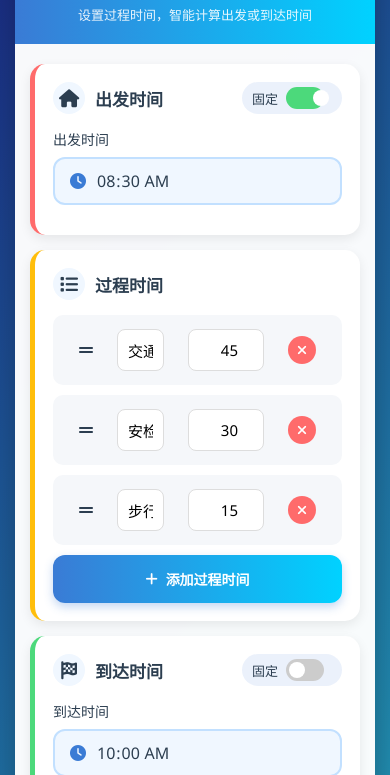
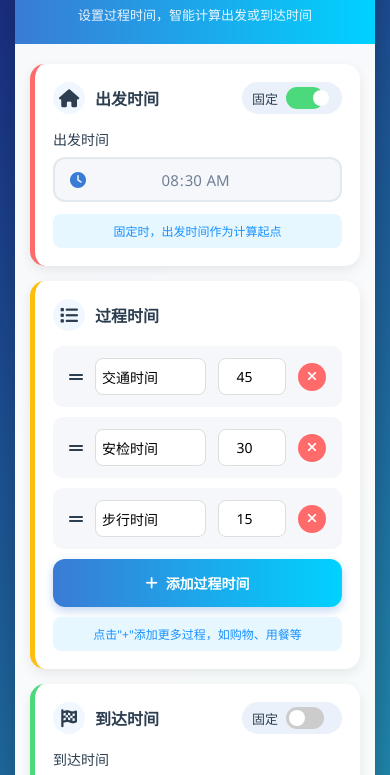
Before and after one commit to HeaDeJiuHea/travel-time-calculator, a plain HTML site: page index.html in a window 390 px wide. Shown: the part 69-844 px from the top of the page. Drawn offline with Linux system fonts and the light colour scheme.

Commit message:
index.html
V6

```diff
--- a/index.html
+++ b/index.html
@@ -11,6 +11,7 @@
             padding: 0;
             box-sizing: border-box;
             font-family: 'Segoe UI', 'PingFang SC', 'Microsoft YaHei', sans-serif;
+            -webkit-tap-highlight-color: transparent;
         }
 
         body {
@@ -134,6 +135,11 @@
             height: 48px;
         }
 
+        .time-input.disabled {
+            background: #f5f7fa;
+            border-color: #e2e8f0;
+        }
+
         .time-input i {
             color: #3a7bd5;
             font-size: 16px;
@@ -149,6 +155,12 @@
             font-weight: 500;
             color: #2c3e50;
             outline: none;
+            width: 100%;
+            text-align: center;
+        }
+
+        .time-input.disabled input {
+            color: #718096;
         }
 
         .lock-toggle {
@@ -240,31 +252,36 @@
             border-radius: 10px;
             margin-bottom: 10px;
             transition: all 0.3s ease;
+            position: relative;
         }
 
         .process-handle {
             cursor: move;
-            padding: 0 12px;
+            padding: 0 8px;
             color: #2c3e50;
             font-size: 16px;
+            min-width: 30px;
+            display: flex;
+            justify-content: center;
         }
 
         .process-name {
             flex: 1;
-            padding: 0 12px;
+            min-width: 0;
+            padding: 0 8px;
         }
 
         .process-name input {
             width: 100%;
-            padding: 10px;
+            padding: 10px 8px;
             border: 1px solid #ddd;
             border-radius: 8px;
             font-size: 15px;
         }
 
         .process-duration {
-            width: 100px;
-            padding: 0 12px;
+            width: 90px;
+            padding: 0 8px;
         }
 
         .process-duration input {
@@ -272,12 +289,13 @@
             padding: 10px;
             border: 1px solid #ddd;
             border-radius: 8px;
-            text-align: right;
+            text-align: center;
             font-size: 15px;
         }
 
         .process-actions {
-            padding: 0 12px;
+            padding: 0 8px;
+            min-width: 40px;
         }
 
         .delete-process {
@@ -364,6 +382,7 @@
             font-weight: 700;
             color: #3a7bd5;
             margin: 8px 0;
+            text-align: center;
         }
 
         .timeline-duration {
@@ -374,6 +393,8 @@
             background: rgba(58, 123, 213, 0.1);
             border-radius: 15px;
             display: inline-block;
+            text-align: center;
+            width: 100%;
         }
 
         .footer {
@@ -387,20 +408,38 @@
         }
 
         /* 移动端优化 */
-        @media (max-width: 380px) {
+        @media (max-width: 480px) {
             .process-item {
-                flex-wrap: wrap;
+                padding: 12px 10px;
             }
 
-            .process-name, .process-duration {
-                width: 100%;
-                padding: 8px 0;
+            .process-handle {
+                padding: 0 6px;
+                min-width: 24px;
+            }
+
+            .process-name {
+                padding: 0 6px;
+            }
+
+            .process-name input {
+                padding: 8px 6px;
+                font-size: 14px;
+            }
+
+            .process-duration {
+                width: 80px;
+                padding: 0 6px;
+            }
+
+            .process-duration input {
+                padding: 8px;
+                font-size: 14px;
             }
 
             .process-actions {
-                position: absolute;
-                right: 10px;
-                top: 10px;
+                padding: 0 6px;
+                min-width: 36px;
             }
 
             .timeline-item {
@@ -414,11 +453,32 @@
             .timeline-icon {
                 left: 10px;
             }
+
+            .card-header h2 {
+                font-size: 16px;
+            }
+
+            .time-input {
+                height: 45px;
+            }
+
+            .time-input input {
+                font-size: 15px;
+            }
+        }
+
+        @media (max-width: 380px) {
+            .process-name input {
+                min-width: 80px;
+            }
+
+            .process-duration {
+                width: 70px;
+            }
         }
 
         /* 触摸优化 */
         input, button {
-            -webkit-tap-highlight-color: transparent;
             touch-action: manipulation;
         }
 
@@ -426,17 +486,40 @@
             cursor: pointer;
         }
 
-        input[type="time"]::-webkit-calendar-picker-indicator {
-            background: transparent;
-            bottom: 0;
-            color: transparent;
-            cursor: pointer;
-            height: auto;
-            left: 0;
-            position: absolute;
-            right: 0;
-            top: 0;
-            width: auto;
+        input[type="time"] {
+            -webkit-appearance: none;
+        }
+
+        /* 添加加载动画 */
+        .loader {
+            display: none;
+            text-align: center;
+            padding: 10px;
+        }
+
+        .loader .spinner {
+            display: inline-block;
+            width: 20px;
+            height: 20px;
+            border: 3px solid rgba(58, 123, 213, 0.3);
+            border-radius: 50%;
+            border-top-color: #3a7bd5;
+            animation: spin 1s ease-in-out infinite;
+        }
+
+        @keyframes spin {
+            to { transform: rotate(360deg); }
+        }
+
+        /* 操作提示 */
+        .hint {
+            text-align: center;
+            padding: 8px;
+            background: #e6f7ff;
+            border-radius: 8px;
+            margin-top: 10px;
+            font-size: 12px;
+            color: #1890ff;
         }
     </style>
 </head>
@@ -463,11 +546,12 @@
 
                 <div class="time-input-group">
                     <label>出发时间</label>
-                    <div class="time-input">
+                    <div class="time-input" id="departure-time-container">
                         <i class="fas fa-clock"></i>
                         <input type="time" id="departure-time" value="08:30">
                     </div>
                 </div>
+                <div class="hint">固定时，出发时间作为计算起点</div>
             </div>
 
             <!-- 过程时间卡片 -->
@@ -526,6 +610,7 @@
                 <button class="add-process-btn" id="add-process">
                     <i class="fas fa-plus"></i> 添加过程时间
                 </button>
+                <div class="hint">点击"+"添加更多过程，如购物、用餐等</div>
             </div>
 
             <!-- 到达时间卡片 -->
@@ -543,11 +628,12 @@
 
                 <div class="time-input-group">
                     <label>到达时间</label>
-                    <div class="time-input">
+                    <div class="time-input" id="arrival-time-container">
                         <i class="fas fa-clock"></i>
                         <input type="time" id="arrival-time" value="09:30">
                     </div>
                 </div>
+                <div class="hint">固定时，到达时间作为计算起点</div>
             </div>
 
             <!-- 时间线 -->
@@ -615,10 +701,15 @@
                     </div>
                 </div>
             </div>
+
+            <div class="loader" id="loader">
+                <div class="spinner"></div>
+            </div>
         </div>
 
         <div class="footer">
             <p>温馨提示：计算结果基于您设置的时间参数，实际请根据交通状况和个人需求调整</p>
+            <p>手机访问链接：<span id="share-link">travel-time-calculator.netlify.app</span></p>
         </div>
     </div>
 
@@ -629,13 +720,44 @@
             const arrivalLock = document.getElementById('arrival-lock');
             const departureTimeInput = document.getElementById('departure-time');
             const arrivalTimeInput = document.getElementById('arrival-time');
+            const departureContainer = document.getElementById('departure-time-container');
+            const arrivalContainer = document.getElementById('arrival-time-container');
             const processContainer = document.getElementById('process-container');
             const addProcessBtn = document.getElementById('add-process');
             const timeline = document.getElementById('timeline');
+            const loader = document.getElementById('loader');
+
+            // 显示加载动画
+            function showLoader() {
+                loader.style.display = 'block';
+            }
+
+            // 隐藏加载动画
+            function hideLoader() {
+                loader.style.display = 'none';
+            }
+
+            // 更新输入框状态
+            function updateInputStates() {
+                if (departureLock.checked) {
+                    // 出发时间固定，到达时间可编辑
+                    departureContainer.classList.add('disabled');
+                    departureTimeInput.disabled = true;
+                    arrivalContainer.classList.remove('disabled');
+                    arrivalTimeInput.disabled = false;
+                } else {
+                    // 到达时间固定，出发时间可编辑
+                    arrivalContainer.classList.add('disabled');
+                    arrivalTimeInput.disabled = true;
+                    departureContainer.classList.remove('disabled');
+                    departureTimeInput.disabled = false;
+                }
+            }
 
             // 初始化锁定状态
             departureLock.checked = true;
             arrivalLock.checked = false;
+            updateInputStates();
 
             // 锁定开关逻辑
             departureLock.addEventListener('change', function() {
@@ -644,6 +766,7 @@
                 } else {
                     arrivalLock.checked = true;
                 }
+                updateInputStates();
                 calculateTimes();
             });
 
@@ -653,6 +776,7 @@
                 } else {
                     departureLock.checked = true;
                 }
+                updateInputStates();
                 calculateTimes();
             });
 
@@ -712,6 +836,9 @@
 
             // 主计算函数
             function calculateTimes() {
+                showLoader();
+
+                setTimeout(() => {
                     // 获取所有过程时间
                     const processItems = document.querySelectorAll('.process-item');
                     const processes = [];
@@ -759,6 +886,8 @@
 
                     // 更新时间线
                     updateTimeline();
+                    hideLoader();
+                }, 300);
             }
 
             // 更新时间线
@@ -861,6 +990,10 @@
 
             // 初始化计算
             calculateTimes();
+
+            // 添加分享功能
+            const shareLink = document.getElementById('share-link');
+            shareLink.textContent = window.location.hostname || 'travel-time-calculator.netlify.app';
         });
     </script>
 </body>
```
Lines whose indentation alone changed are shown as unchanged.
